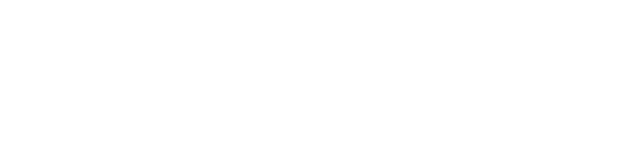
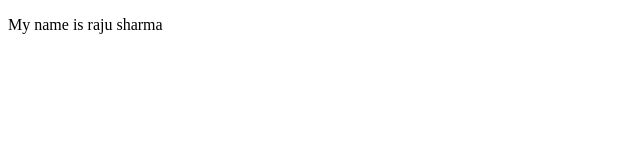
Before and after one commit to Raju7860/githubpractice, a plain HTML site: page index.html in a window 1280 px wide. Shown: the whole page, without its empty margins (0-640 px from the left). Drawn offline with Linux system fonts and the light colour scheme.

Commit message:
adding diff.html file

```diff
--- a/index.html
+++ b/index.html
@@ -7,6 +7,6 @@
     <title>MyWebsite</title>
 </head>
 <body>
-
+   <p>My name is raju sharma</p>
 </body>
 </html>
```
Also changed, not shown: diff.html (added).
